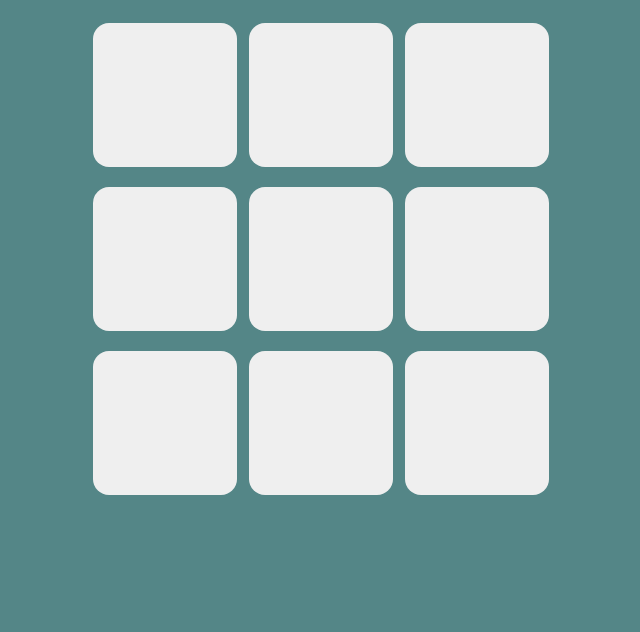
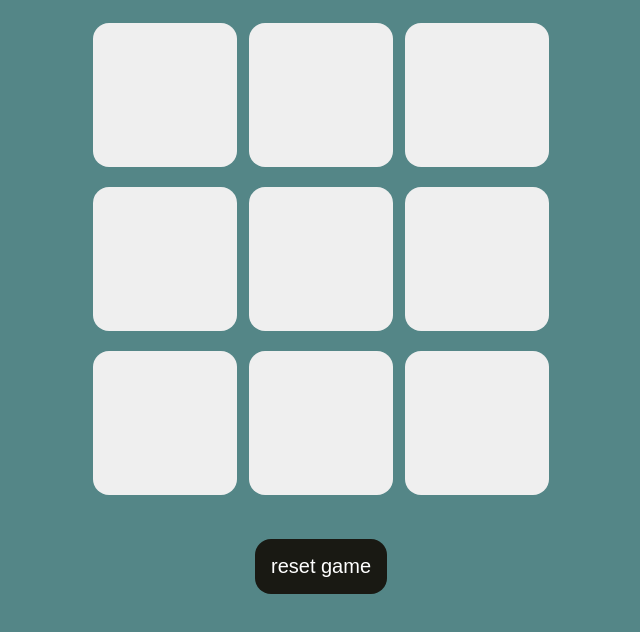
Before and after one commit to Mrkod-ER/tic-tac-toe, a plain HTML site: page index.html in a window 1280 px wide. Shown: the part 58-690 px from the top of the page, without its empty margins (319-959 px from the left). Drawn offline with Linux system fonts and the light colour scheme.

Commit message:
did somework on css

```diff
--- a/index.html
+++ b/index.html
@@ -22,6 +22,7 @@
             <button class="box"></button>
         </div>
     </div>
+    <button id="resetbutton">reset game</button>
     </main>
 
 </body>
--- a/style.css
+++ b/style.css
@@ -32,3 +32,11 @@ body{
     color: #b0413e;
 
 }
+#resetbutton{
+    padding: 1rem;
+    font-size: 1.25rem;
+    background-color: #191913;
+    color: white;
+    border-radius: 1rem;
+    border: none;
+}
```
